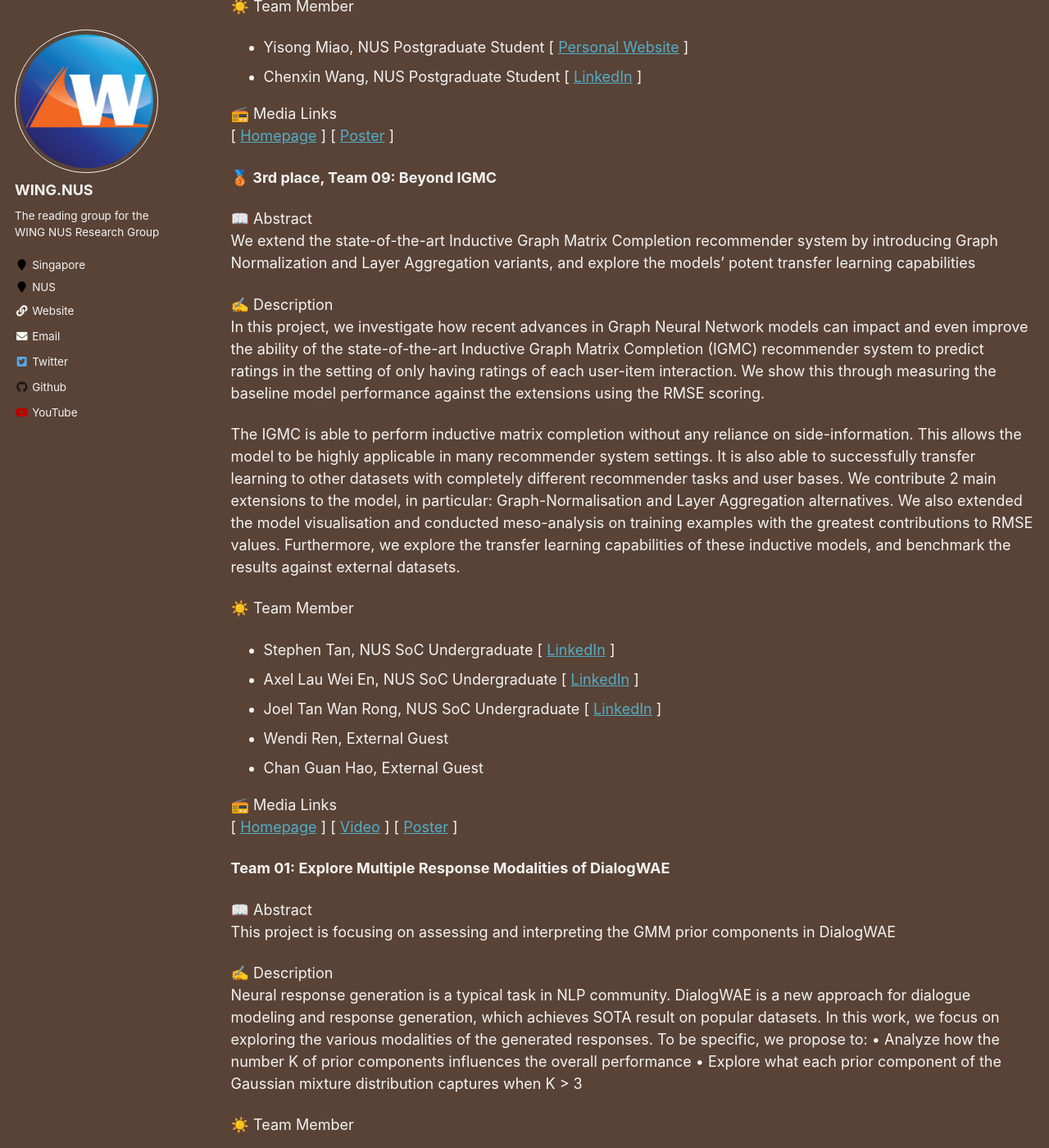
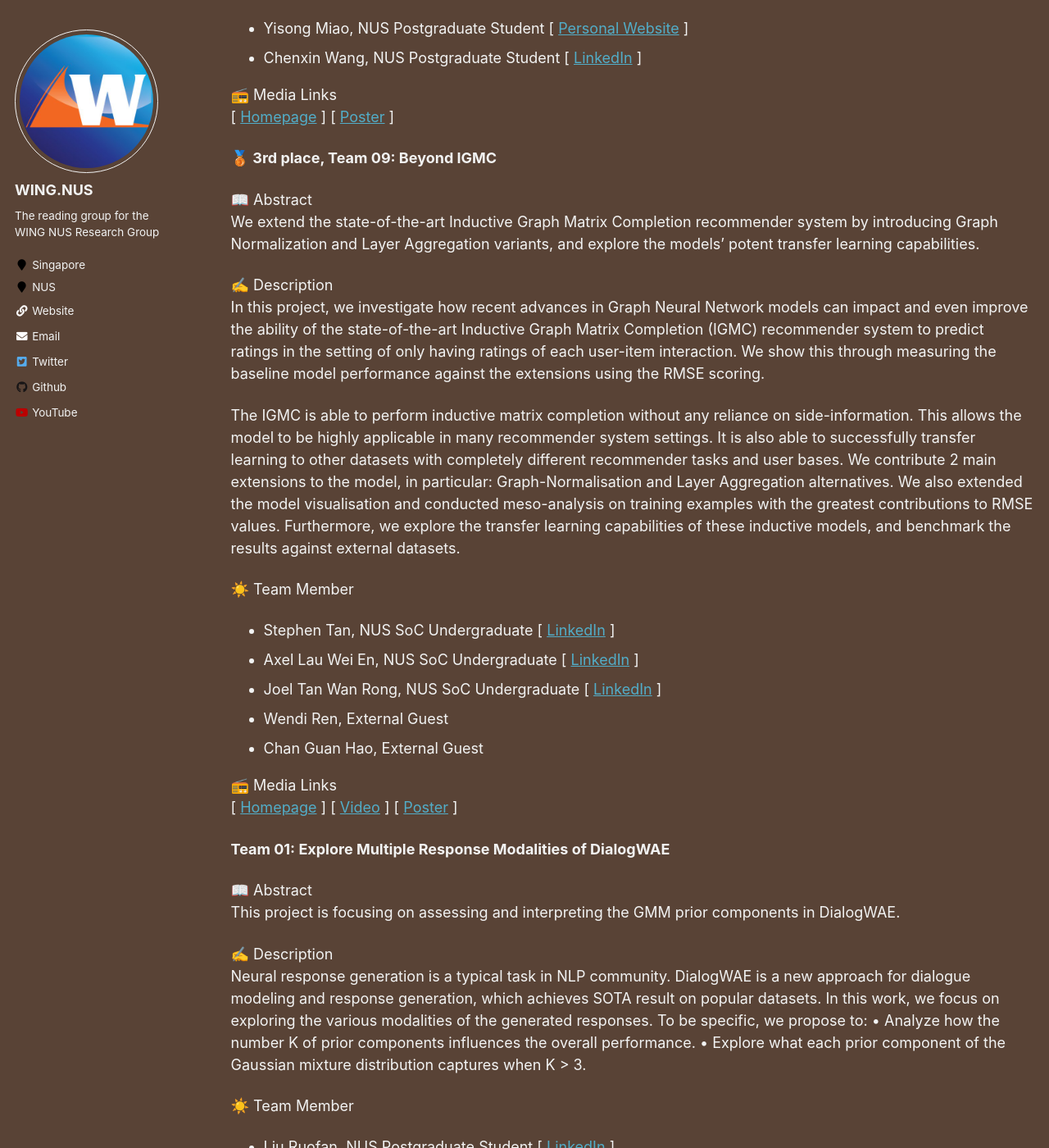
Before and after one commit to WING-NUS/cs6101, a Jekyll site: the page built from _pages/projects.md, in a window 1280 px wide and 1400 px high, scrolled down 1826 px. Shown: the whole window at 82% size. Built offline with Jekyll 4.4.1, drawn with Linux system fonts in a browser that asks for light colours; part of the change alters nothing that is shown; some of the changed text lies outside the part shown.

```diff
--- a/_pages/projects.md
+++ b/_pages/projects.md
@@ -20,7 +20,7 @@ In AY20/21 Sem II, CS6101 Conversational Recommendation Systems attended 18th ST
 
 ## Project Showcase
 Below is a listing of the projects from this past semester (2020). The winners are listed out.
-
+<!-- Team 07-->
 **🏆 1st place, Team 07: Extending Neural Collaborative Filtering**
 
 📖 Abstract <BR/>
@@ -39,6 +39,7 @@ In our project, we explore the potential extensions to the Neural Collaborative
 [&nbsp;<a href="https://github.com/gabrielloye/neural_collaborative_filtering">Homepage</a>&nbsp;]
 [&nbsp;<a href="https://raw.githubusercontent.com/gabrielloye/neural_collaborative_filtering/master/assets/CS6101_Neural_Collaborative_Filtering_Poster.png">Poster</a>&nbsp;]
 
+<!-- Team 04-->
 **🥈 2nd place, Team 04: Causal Estimation for Conversational Recommender Systems**
 
 📖 Abstract <BR/>
@@ -55,10 +56,11 @@ We discover (1) conversation can significantly mitigate popularity bias for trad
 [&nbsp;<a href="https://github.com/YisongMiao/cs6101">Homepage</a>&nbsp;]
 [&nbsp;<a href="https://yisong.me/publications/CausalEst-Poster.jpeg">Poster</a>&nbsp;]
 
+<!-- Team 09-->
 **🥉 3rd place, Team 09: Beyond IGMC**
 
 📖 Abstract <BR/>
-We extend the state-of-the-art Inductive Graph Matrix Completion recommender system by introducing Graph Normalization and Layer Aggregation variants, and explore the models' potent transfer learning capabilities<BR/>
+We extend the state-of-the-art Inductive Graph Matrix Completion recommender system by introducing Graph Normalization and Layer Aggregation variants, and explore the models' potent transfer learning capabilities.<BR/>
 
 ✍️ Description <BR/>
 In this project, we investigate how recent advances in Graph Neural Network models can impact and even improve the ability of the state-of-the-art Inductive Graph Matrix Completion (IGMC) recommender system to predict ratings in the setting of only having ratings of each user-item interaction. We show this through measuring the baseline model performance against the extensions using the RMSE scoring.
@@ -78,15 +80,16 @@ We contribute 2 main extensions to the model, in particular: Graph-Normalisation
 [&nbsp;<a href="https://www.youtube.com/watch?v=pEQxq7r-lgY">Video</a>&nbsp;]
 [&nbsp;<a href="https://drive.google.com/file/d/1Hso_rqGMXnJsRt1V9QmLUUGgbO6OcvZI/view">Poster</a>&nbsp;]
 
+<!-- Team 01-->
 **Team 01: Explore Multiple Response Modalities of DialogWAE**
 
 📖 Abstract <BR/>
-This project is focusing on assessing and interpreting the GMM prior components in DialogWAE<BR/>
+This project is focusing on assessing and interpreting the GMM prior components in DialogWAE.<BR/>
 
 ✍️ Description <BR/>
 Neural response generation is a typical task in NLP community. DialogWAE is a new approach for dialogue modeling and response generation, which achieves SOTA result on popular datasets. In this work, we focus on exploring the various modalities of the generated responses. To be specific, we propose to:
-•	Analyze how the number K of prior components influences the overall performance
-•	Explore what each prior component of the Gaussian mixture distribution captures when K > 3<BR/>
+•	Analyze how the number K of prior components influences the overall performance.
+•	Explore what each prior component of the Gaussian mixture distribution captures when K > 3.<BR/>
 
 ☀️ Team Member <BR/>
 - Liu Ruofan, NUS Postgraduate Student [&nbsp;<a href="https://www.linkedin.com/in/ruofanliu/?originalSubdomain=sg">LinkedIn</a>&nbsp;]
@@ -97,6 +100,7 @@ Neural response generation is a typical task in NLP community. DialogWAE is a ne
 [&nbsp;<a href=" https://github.com/lindsey98/DialogWAE">Homepage</a>&nbsp;]
 [&nbsp;<a href="https://postimg.cc/sQN3hscm">Poster</a>&nbsp;]
 
+<!-- Team 02-->
 **Team 02: FiBiNET**
 
 📖 Abstract <BR/>
@@ -113,3 +117,28 @@ We explore potential extensions to one of the state-of-the-art recommender syste
 
 📻 Media Links<BR/>
 [&nbsp;<a href="https://raw.githubusercontent.com/lizihan97/FiBiNET/main/FiBiNET.png">Poster</a>&nbsp;]
+
+<!-- Team 03-->
+**Team 03:Feedback-guided Preference Adaptation Network (FPAN)**
+
+📖 Abstract <BR/>
+Multi-round conversational recommender systems (CRS), which interact with users by asking questions about attributes and recommending items multiple times in one conversation.<BR/>
+
+✍️ Description <BR/>
+FPAN uses gating modules to adapt the user embedding and item-level feedback, according to attribute-level feedback. This project looks to improve the offline and online training of FPAN. It does this by conducting a survey into the effectiveness of GraphSAGE convolutions. And, by introducing a function to calculate user & item bias.<BR/>
+
+☀️ Team Member <BR/>
+- Henry Kasim, NUS Podtgraduate Student [&nbsp;<a href="httpd://www.linkedin.com/in/henrykasim/?originalSubdomain=sg">LinkedIn</a>&nbsp;]
+- Samuel Broughton, NUS Podtgraduate Student
+
+📻 Media Links<BR/>
+[&nbsp;<a href="https://drive.google.com/file/d/1SoAqjjmq48rMtvpQvCt-Wne5dXmiXOkA/view">Poster</a>&nbsp;]
+
+<!-- Team 05-->
+**Team 05: Counterfactual Recommender**
+<!-- Team 06-->
+**Team 06: Diversifying Dialogue Generation with Non-Conversational Text**
+<!-- Team 08-->
+**Team 08: NN for Ad Recommendation**
+<!-- Team 10-->
+**Team 10: KGRecSys**
```
